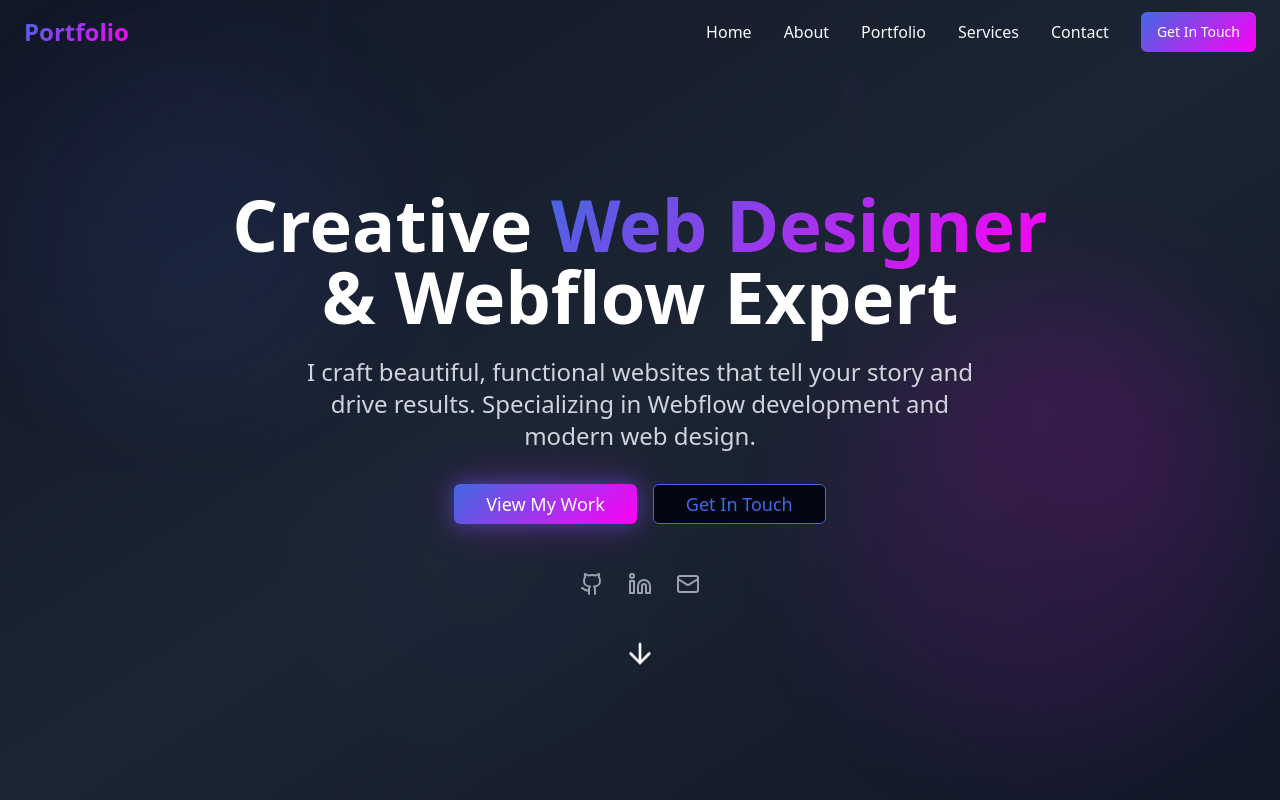
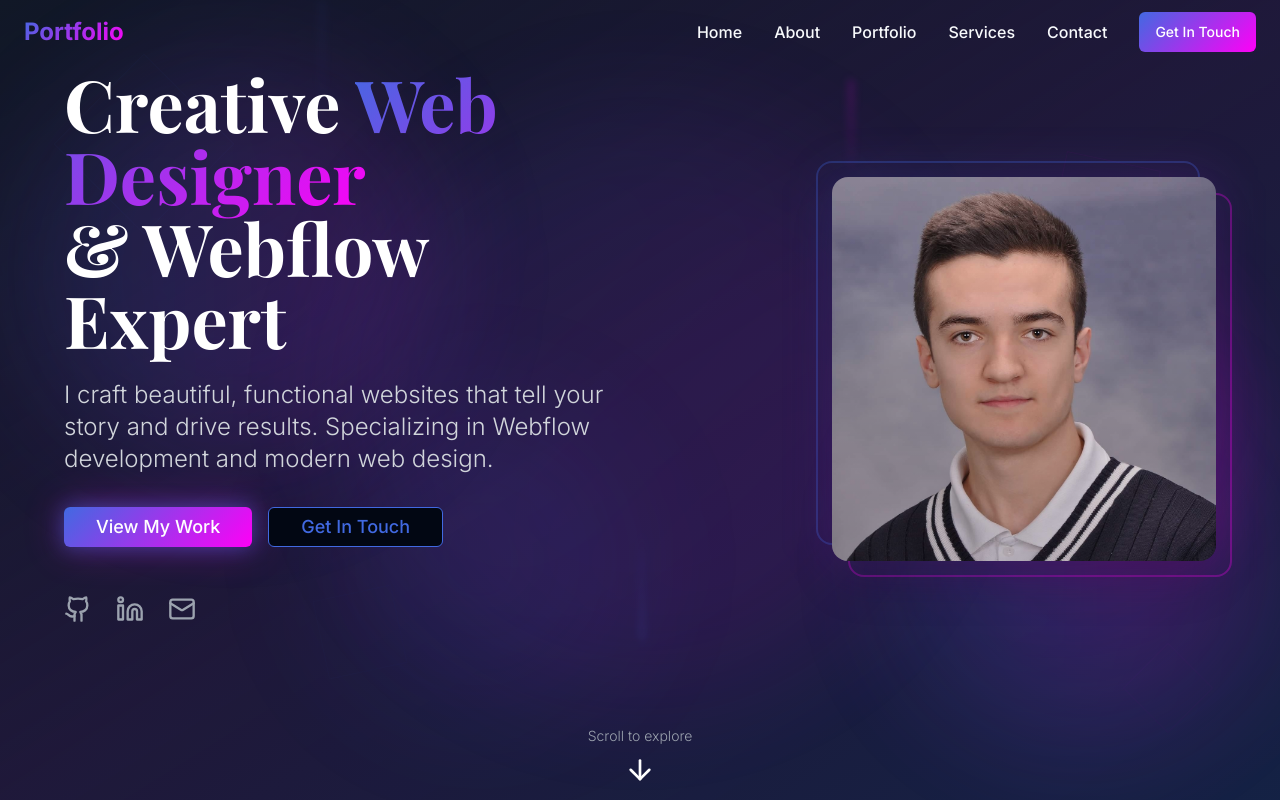
Before and after one commit to Bojan2000/royal-magenta-canvas, a React (Vite) app: page / in a window 1280 px wide. Shown: the top 800 px of the page. Built offline with nearby package versions, Linux system fonts and the light colour scheme.

Commit message:
Add photo and font to hero section
Integrate user's photo and enhance the hero section's background and font for a more professional look.

```diff
--- a/index.html
+++ b/index.html
@@ -1,22 +1,15 @@
-<!DOCTYPE html>
+
+<!doctype html>
 <html lang="en">
   <head>
     <meta charset="UTF-8" />
+    <link rel="icon" type="image/svg+xml" href="/favicon.ico" />
     <meta name="viewport" content="width=device-width, initial-scale=1.0" />
-    <title>royal-magenta-canvas</title>
-    <meta name="description" content="Lovable Generated Project" />
-    <meta name="author" content="Lovable" />
-
-    <meta property="og:title" content="royal-magenta-canvas" />
-    <meta property="og:description" content="Lovable Generated Project" />
-    <meta property="og:type" content="website" />
-    <meta property="og:image" content="https://lovable.dev/opengraph-image-p98pqg.png" />
-
-    <meta name="twitter:card" content="summary_large_image" />
-    <meta name="twitter:site" content="@lovable_dev" />
-    <meta name="twitter:image" content="https://lovable.dev/opengraph-image-p98pqg.png" />
+    <title>Portfolio - Web Designer & Webflow Expert</title>
+    <link rel="preconnect" href="https://fonts.googleapis.com">
+    <link rel="preconnect" href="https://fonts.gstatic.com" crossorigin>
+    <link href="https://fonts.googleapis.com/css2?family=Inter:wght@300;400;500;600;700&family=Playfair+Display:wght@400;500;600;700&display=swap" rel="stylesheet">
   </head>
-
   <body>
     <div id="root"></div>
     <script type="module" src="/src/main.tsx"></script>
--- a/src/components/Hero.tsx
+++ b/src/components/Hero.tsx
@@ -11,30 +11,42 @@ const Hero = () => {
 
   return (
     <section className="min-h-screen flex items-center justify-center relative overflow-hidden pt-16">
-      {/* Background gradient overlay */}
-      <div className="absolute inset-0 bg-gradient-to-br from-gray-900 via-gray-800 to-gray-900 opacity-80"></div>
+      {/* Beautiful gradient background */}
+      <div className="absolute inset-0 bg-gradient-to-br from-gray-900 via-purple-900/20 to-blue-900/30"></div>
 
-      {/* Animated background elements */}
-      <div className="absolute top-20 left-10 w-72 h-72 bg-primary/10 rounded-full blur-3xl animate-pulse lightning-glow"></div>
-      <div className="absolute bottom-20 right-10 w-96 h-96 bg-secondary/10 rounded-full blur-3xl animate-pulse delay-1000 lightning-glow"></div>
+      {/* Geometric background pattern */}
+      <div className="absolute inset-0 opacity-10">
+        <div className="absolute top-20 left-20 w-32 h-32 border border-primary/30 rotate-45"></div>
+        <div className="absolute top-40 right-32 w-24 h-24 border border-secondary/30 rotate-12"></div>
+        <div className="absolute bottom-32 left-1/4 w-20 h-20 border border-primary/20 -rotate-12"></div>
+        <div className="absolute bottom-20 right-20 w-16 h-16 border border-secondary/20 rotate-45"></div>
+      </div>
 
-      <div className="container mx-auto px-6 text-center relative z-10">
-        <div className="max-w-4xl mx-auto animate-fade-in">
-          <h1 className="text-5xl md:text-7xl font-bold mb-6 leading-tight">
+      {/* Enhanced animated background elements */}
+      <div className="absolute top-20 left-10 w-96 h-96 bg-gradient-to-r from-primary/20 to-secondary/20 rounded-full blur-3xl animate-pulse lightning-glow"></div>
+      <div className="absolute bottom-20 right-10 w-80 h-80 bg-gradient-to-l from-secondary/20 to-primary/20 rounded-full blur-3xl animate-pulse delay-1000 lightning-glow"></div>
+      <div className="absolute top-1/2 left-1/2 transform -translate-x-1/2 -translate-y-1/2 w-[600px] h-[600px] bg-gradient-to-br from-primary/10 to-secondary/10 rounded-full blur-3xl animate-pulse delay-500"></div>
+
+      <div className="container mx-auto px-6 relative z-10">
+        <div className="max-w-6xl mx-auto grid lg:grid-cols-2 gap-12 items-center">
+
+          {/* Left side - Text content */}
+          <div className="text-left animate-fade-in">
+            <h1 className="font-display text-5xl md:text-7xl font-bold mb-6 leading-tight">
               Creative <span className="text-gradient">Web Designer</span>
               <br />
               & Webflow Expert
             </h1>
 
-          <p className="text-xl md:text-2xl text-gray-300 mb-8 max-w-2xl mx-auto leading-relaxed">
+            <p className="text-xl md:text-2xl text-gray-300 mb-8 max-w-2xl leading-relaxed font-light">
               I craft beautiful, functional websites that tell your story and drive results.
               Specializing in Webflow development and modern web design.
             </p>
 
-          <div className="flex flex-col sm:flex-row gap-4 justify-center items-center mb-12">
+            <div className="flex flex-col sm:flex-row gap-4 mb-12">
               <Button
                 onClick={() => scrollToSection('portfolio')}
-              className="gradient-primary text-white px-8 py-3 text-lg hover:scale-105 transition-transform duration-300 lightning-glow"
+                className="gradient-primary text-white px-8 py-4 text-lg hover:scale-105 transition-transform duration-300 lightning-glow font-medium"
               >
                 View My Work
               </Button>
@@ -42,31 +54,58 @@ const Hero = () => {
               <Button
                 variant="outline"
                 onClick={() => scrollToSection('contact')}
-              className="border-primary text-primary hover:bg-primary hover:text-white px-8 py-3 text-lg transition-all duration-300"
+                className="border-primary text-primary hover:bg-primary hover:text-white px-8 py-4 text-lg transition-all duration-300 font-medium"
               >
                 Get In Touch
               </Button>
             </div>
 
             {/* Social Links */}
-          <div className="flex justify-center space-x-6 mb-12">
+            <div className="flex space-x-6 mb-12">
               <a href="#" className="text-gray-400 hover:text-primary transition-colors duration-300 hover:scale-110 transform">
-              <Github size={24} />
+                <Github size={28} />
               </a>
               <a href="#" className="text-gray-400 hover:text-primary transition-colors duration-300 hover:scale-110 transform">
-              <Linkedin size={24} />
+                <Linkedin size={28} />
               </a>
               <a href="#" className="text-gray-400 hover:text-primary transition-colors duration-300 hover:scale-110 transform">
-              <Mail size={24} />
+                <Mail size={28} />
               </a>
+            </div>
+          </div>
+
+          {/* Right side - Profile photo */}
+          <div className="flex justify-center lg:justify-end animate-fade-in">
+            <div className="relative">
+              {/* Decorative elements around photo */}
+              <div className="absolute -top-4 -left-4 w-full h-full border-2 border-primary/30 rounded-2xl"></div>
+              <div className="absolute -bottom-4 -right-4 w-full h-full border-2 border-secondary/30 rounded-2xl"></div>
+
+              {/* Glowing background */}
+              <div className="absolute inset-0 bg-gradient-to-br from-primary/20 to-secondary/20 rounded-2xl blur-xl"></div>
+
+              {/* Profile photo */}
+              <div className="relative w-80 h-80 md:w-96 md:h-96 rounded-2xl overflow-hidden shadow-2xl">
+                <img
+                  src="/lovable-uploads/e2a8c489-ec75-4768-b8ab-244574f85e85.png"
+                  alt="Profile Photo"
+                  className="w-full h-full object-cover object-center hover:scale-105 transition-transform duration-500"
+                />
+                {/* Overlay gradient */}
+                <div className="absolute inset-0 bg-gradient-to-t from-black/20 to-transparent"></div>
+              </div>
+            </div>
+          </div>
         </div>
 
         {/* Scroll indicator */}
+        <div className="text-center mt-16">
           <div
             onClick={() => scrollToSection('about')}
-            className="cursor-pointer animate-bounce hover:text-primary transition-colors duration-300"
+            className="cursor-pointer animate-bounce hover:text-primary transition-colors duration-300 inline-flex flex-col items-center gap-2"
           >
-            <ArrowDown size={32} className="mx-auto" />
+            <span className="text-sm text-gray-400 font-light">Scroll to explore</span>
+            <ArrowDown size={32} />
           </div>
         </div>
       </div>
--- a/tailwind.config.ts
+++ b/tailwind.config.ts
@@ -1,3 +1,4 @@
+
 import type { Config } from "tailwindcss";
 
 export default {
@@ -18,6 +19,10 @@ export default {
 			}
 		},
 		extend: {
+			fontFamily: {
+				'sans': ['Inter', 'system-ui', 'sans-serif'],
+				'display': ['Playfair Display', 'serif'],
+			},
 			colors: {
 				border: 'hsl(var(--border))',
 				input: 'hsl(var(--input))',
```
Also changed, not shown: public/lovable-uploads/e2a8c489-ec75-4768-b8ab-244574f85e85.png (added). Lines whose indentation alone changed are shown as unchanged.
